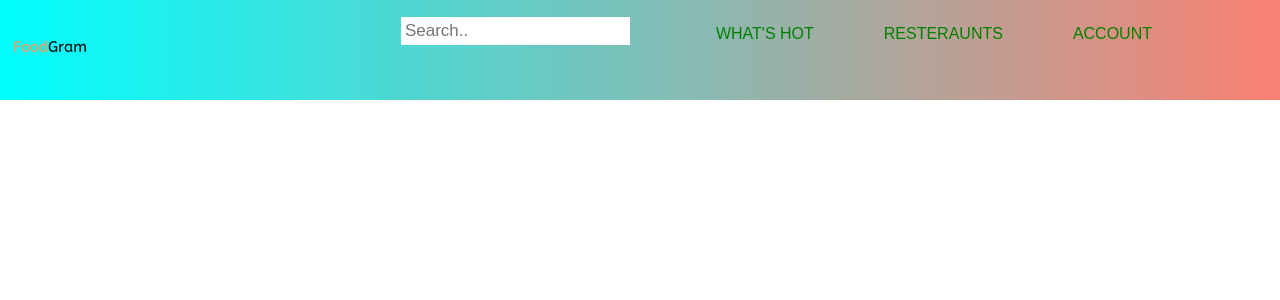
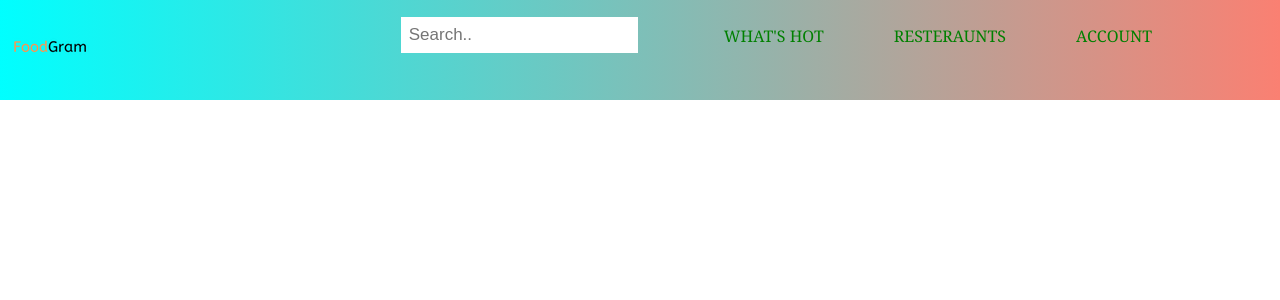
Before and after one commit to mjl776/FoodGram, a Vue app: page / in a window 1280 px wide. Shown: the top 300 px of the page. Built offline with nearby package versions, Linux system fonts and the light colour scheme.

Commit message:
changed font of searchbar and made it wider in padding

```diff
--- a/src/components/Navbar.vue
+++ b/src/components/Navbar.vue
@@ -14,7 +14,7 @@
 <script>
 
 export default {
-    name: 'Searchbar'
+    name: 'Navbar'
 }
 
 </script>
@@ -23,7 +23,7 @@ export default {
 
     nav {
         float: right;
-        font-family: Arial;
+        font-family: Georgia;
     }
 
     .container {
@@ -33,7 +33,7 @@ export default {
 
     nav input[type=text] {
         float: left;
-        padding: 4px;
+        padding: 8px;
         border: none;
         margin-top: 17px;
         margin-right: 16px;
```
